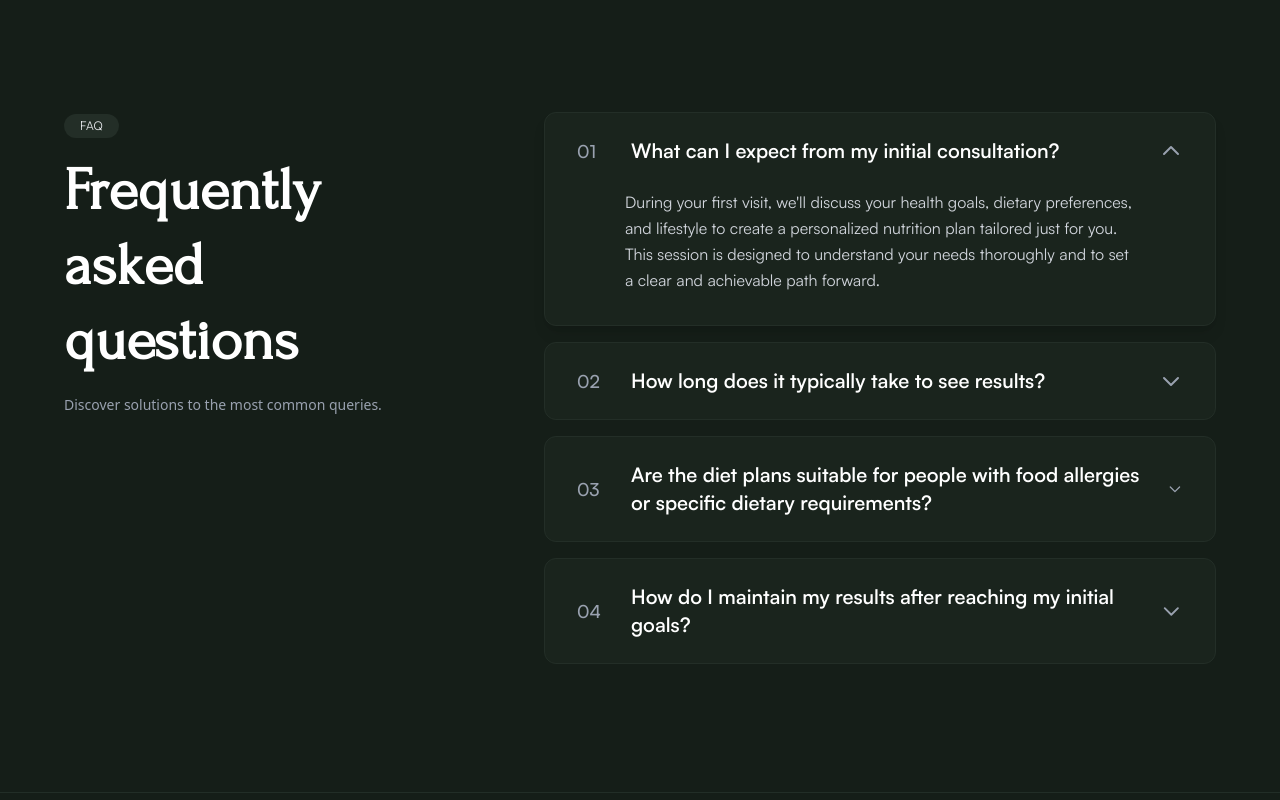
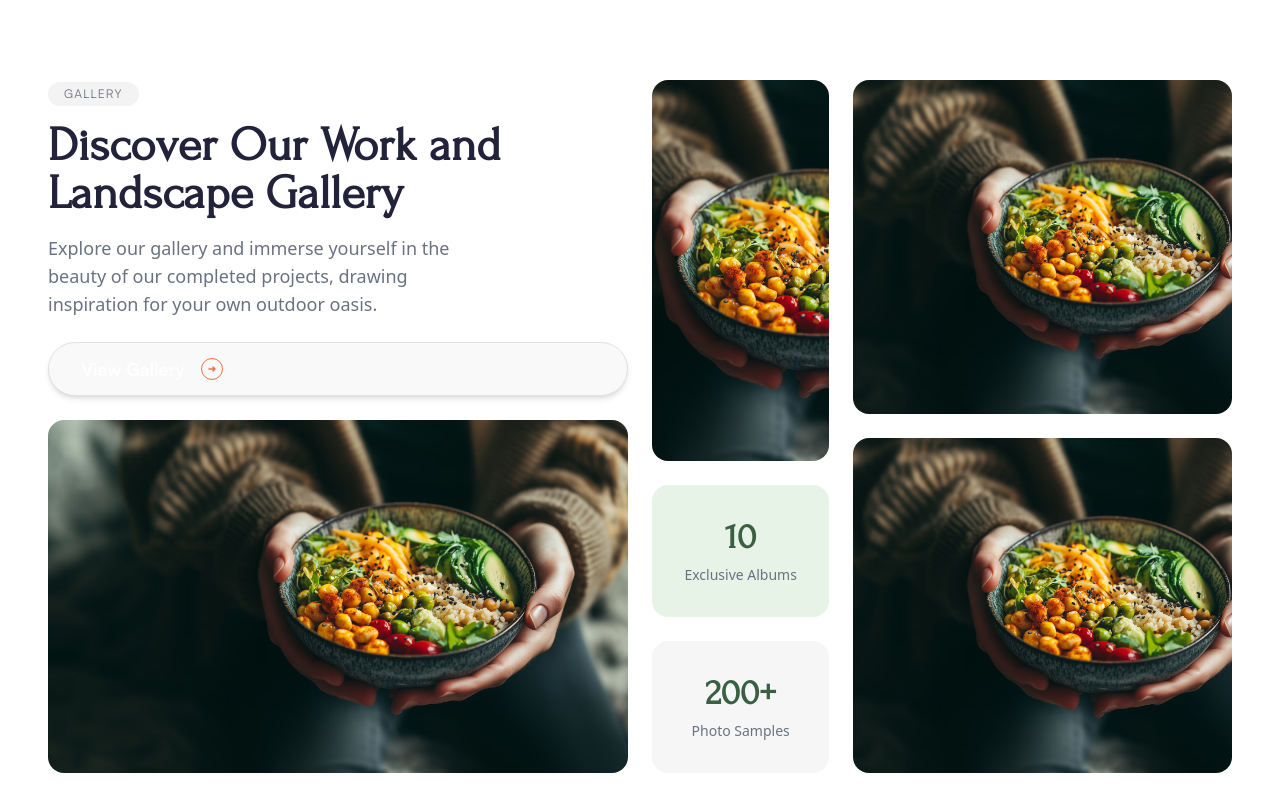
Before and after one commit to FaII0ut/clean-plate, a Next.js app: page / in a window 1280 px wide. Shown: the part 4440-5240 px from the top of the page. Built offline with nearby package versions, Linux system fonts and the light colour scheme.

Commit message:
new block

```diff
--- /dev/null
+++ b/src/components/GallerySection.tsx
@@ -0,0 +1,98 @@
+import React from "react";
+import Button from "./Button";
+
+const galleryImages = [
+  "/img/hero.jpg",
+  "/img/hero.jpg",
+  "/img/hero.jpg",
+  "/img/hero.jpg",
+];
+
+export default function GallerySection() {
+  return (
+    <section className="py-24 bg-white mx-auto container px-12">
+      <div className="grid grid-cols-12 gap-6 items-stretch">
+        {/* Left - Text */}
+        <div className="col-span-6 flex flex-col justify-between gap-6">
+          <div>
+            <span className="inline-block bg-[#f3f3f3] text-gray-500 rounded-full px-4 py-1 text-xs mb-4 font-satoshi tracking-widest uppercase">
+              Gallery
+            </span>
+            <h2 className="font-forum text-4xl md:text-5xl font-semibold text-[#22223B] mb-4">
+              Discover Our Work and Landscape Gallery
+            </h2>
+            <p className="text-gray-500 text-lg max-w-md">
+              Explore our gallery and immerse yourself in the beauty of our
+              completed projects, drawing inspiration for your own outdoor
+              oasis.
+            </p>
+          </div>
+          <div className="hidden md:block">
+            <Button
+              href="#"
+              className="flex items-center gap-2 bg-[#f9f9f9] border border-[#e2e2e2] text-[#22223B] px-8 py-3 rounded-full text-lg font-satoshi shadow-md transition-all duration-200"
+            >
+              <span className="mr-2">View Gallery</span>
+              <svg width="22" height="22" fill="none" viewBox="0 0 22 22">
+                <circle cx="11" cy="11" r="10.5" stroke="#eb7147" />
+                <path
+                  d="M8 11h6m0 0l-2-2m2 2l-2 2"
+                  stroke="#eb7147"
+                  strokeWidth="1.5"
+                  strokeLinecap="round"
+                  strokeLinejoin="round"
+                />
+              </svg>
+            </Button>
+          </div>
+          <div className="object-cover flex flex-row h-full w-full">
+            <img
+              src={galleryImages[1]}
+              alt="Gallery 2"
+              className="rounded-2xl object-cover"
+            />
+          </div>
+        </div>
+        {/* Center - Main Images */}
+        <div className="col-span-2 gap-4 flex flex-col gap-6">
+          <div className="object-cover flex flex-row h-full w-full">
+            <img
+              src={galleryImages[0]}
+              alt="Gallery 1"
+              className="rounded-2xl object-cover"
+            />
+          </div>
+
+          <div className="bg-[#e8f3e8] rounded-2xl flex flex-col items-center justify-center py-8 px-4">
+            <span className="text-4xl font-bold text-[#396042] font-forum">
+              10
+            </span>
+            <span className="text-gray-500 mt-2 text-sm">Exclusive Albums</span>
+          </div>
+          <div className="bg-[#f6f6f6] rounded-2xl flex flex-col items-center justify-center py-8 px-4">
+            <span className="text-4xl font-bold text-[#396042] font-forum">
+              200+
+            </span>
+            <span className="text-gray-500 mt-2 text-sm">Photo Samples</span>
+          </div>
+        </div>
+        <div className="col-span-4 flex flex-col gap-6">
+          <div className="object-cover flex flex-row h-full w-full">
+            <img
+              src={galleryImages[2]}
+              alt="Gallery 3"
+              className="rounded-2xl object-cover"
+            />
+          </div>
+          <div className="object-cover flex flex-row h-full w-full">
+            <img
+              src={galleryImages[3]}
+              alt="Gallery 4"
+              className="rounded-2xl object-cover"
+            />
+          </div>
+        </div>
+      </div>
+    </section>
+  );
+}
--- a/src/pages/index.tsx
+++ b/src/pages/index.tsx
@@ -7,6 +7,7 @@ import AboutCravingSection from "../components/AboutCravingSection";
 import MenuSection from "../components/MenuSection";
 import TestimonialsMarquee from "../components/TestimonialsMarquee";
 
+import GallerySection from "../components/GallerySection";
 import FAQSection from "../components/FAQSection";
 import Footer from "../components/Footer";
 
@@ -20,6 +21,7 @@ export default function Home() {
       <AboutCravingSection />
       <MenuSection />
       <TestimonialsMarquee />
+      <GallerySection />
       <FAQSection />
       <Footer />
       {/* <PricingSection /> */}
```
